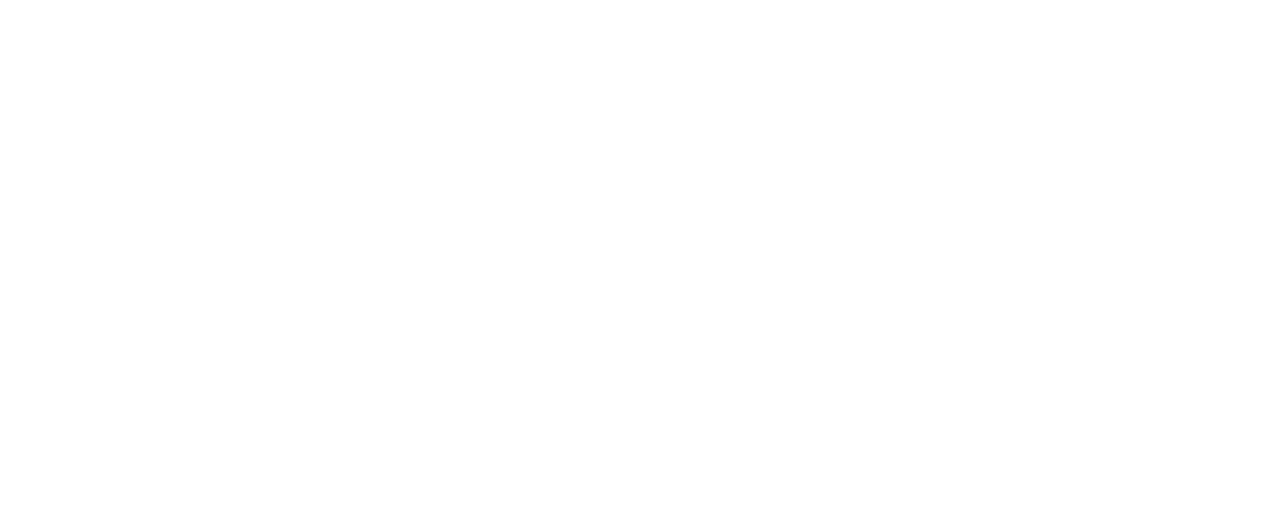
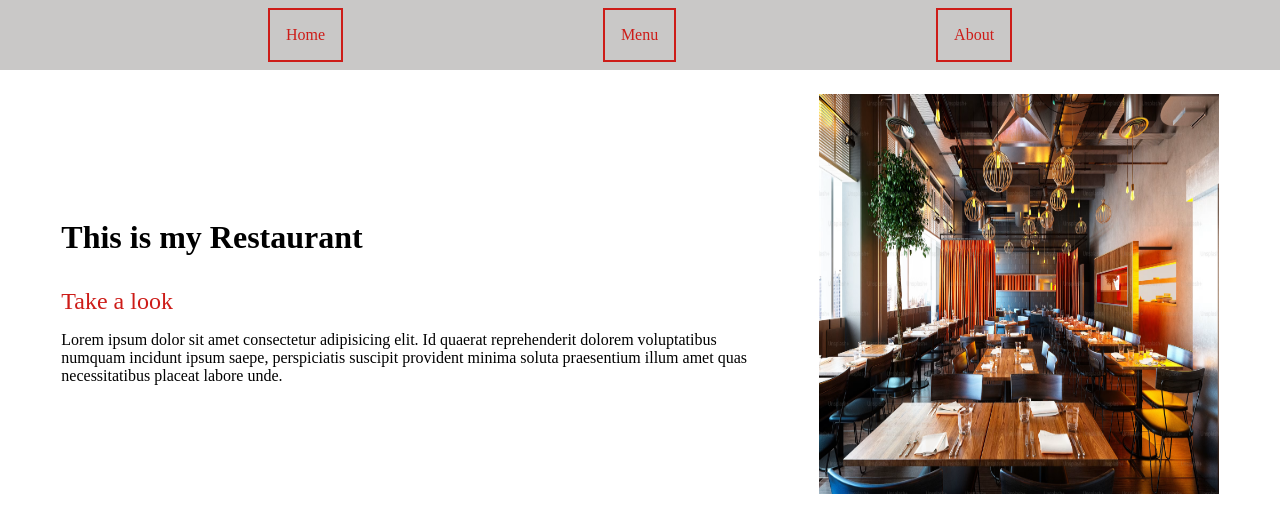
Before and after one commit to Perc2val/restaurant-page, a website built with webpack: page src/template.html in a window 1280 px wide. Built offline with nearby package versions, Linux system fonts and the light colour scheme.

Commit message:
home page done

```diff
--- a/src/index.js
+++ b/src/index.js
@@ -0,0 +1,4 @@
+import "./styles.css";
+import {renderMainPage} from "./mainContentJS.js";
+
+renderMainPage();
--- /dev/null
+++ b/src/mainContentJS.js
@@ -0,0 +1,34 @@
+import restaurantImg from "./pictures/restaurant.png"
+
+
+const renderMainPage = function() {
+    const divContent = document.querySelector(".content")
+    const divMainContent = document.createElement("div");
+    const divMainContentLeft = document.createElement("div");
+    const h3 = document.createElement("h3");
+    const buttonMenu = document.createElement("button");
+    const p = document.createElement("p");
+    const img = document.createElement("img");
+
+    img.src = restaurantImg;
+
+
+    divContent.appendChild(divMainContent);
+    divContent.appendChild(img)
+    divMainContent.appendChild(divMainContentLeft);
+    divMainContentLeft.appendChild(h3);
+    divMainContentLeft.appendChild(buttonMenu);
+    divMainContentLeft.appendChild(p);
+
+    divMainContent.classList.add("mainContent");
+    divMainContentLeft.classList.add("left");
+    img.classList.add("mainPicture");
+
+
+    h3.textContent = "This is my Restaurant";
+    buttonMenu.textContent = "Take a look";
+    p.textContent = "Lorem ipsum dolor sit amet consectetur adipisicing elit. Id quaerat reprehenderit dolorem voluptatibus numquam incidunt ipsum saepe, perspiciatis suscipit provident minima soluta praesentium illum amet quas necessitatibus placeat labore unde."
+
+};
+
+export {renderMainPage, }
--- /dev/null
+++ b/src/styles.css
@@ -0,0 +1,90 @@
+:root {
+    --padding-small: 8px;
+    --padding-medium: 16px;
+    --padding-large: 24px;
+    --padding-extra-large: 32px;
+
+    --margin-small: 8px;
+    --margin-medium: 16px;
+    --margin-large: 24px;
+    --margin-extra-large: 32px;
+
+    --off-white: #F2F0EF;
+    --off-white-gray: #C9C8C7;
+    --off-white-gray-gray: #949392;
+    --off-gray: #66615E;
+
+    --main-color: #38000A;
+    --complementory-main-color: #FFA896;
+    --accent-color: #CD1C18;
+    --complementory-accent-color: #9B1313;
+
+    box-sizing: border-box;
+}
+
+
+
+button, input[type="submit"], input[type="reset"] {
+	background: none;
+	color: inherit;
+	border: none;
+	padding: 0;
+	font: inherit;
+	cursor: pointer;
+	outline: inherit;
+}
+
+
+*{
+    /*border: solid 1px black;*/
+}
+body{
+    margin: 0;
+}
+
+header{
+    overflow: hidden;
+    background-color: var(--off-white-gray);
+}
+nav{
+    padding: var(--padding-small);
+    display: flex;
+    flex-direction: row;
+    align-items: center;
+    justify-content: space-evenly;
+}
+nav > button{
+    padding: var(--padding-medium);
+    font-size: medium;
+    border: solid 2px var(--accent-color);
+    color: var(--accent-color);
+}
+nav > button:hover{
+    border: solid 2px var(--complementory-accent-color);
+    color: var(--complementory-accent-color);
+}
+.content{
+    padding: var(--padding-large);
+    display: flex;
+    justify-content: space-evenly;
+    align-items: center;
+}
+
+.left{
+    display: flex;
+    flex-direction: column;
+    justify-content: center;
+    align-items: flex-start;
+    width: 720px;
+}
+.mainPicture{
+    width: 400px;
+    height: 400px;
+}
+.left > button{
+    font-size: x-large;
+    color: var(--accent-color);
+}
+h3{
+    font-size: xx-large;
+}
--- a/src/template.html
+++ b/src/template.html
@@ -6,6 +6,22 @@
     <title>Document</title>
 </head>
 <body>
-
+    <header>
+        <nav>
+            <button type="button" class="home">Home</button>
+            <button type="button" class="menu">Menu</button>
+            <button type="button" class="about">About</button>
+        </nav>
+    </header>
+    <div id="content" class="content">
+        <!-- <div class="mainContent">
+            <div class="left">
+                <h3>This is my Restaurant</h3>
+                <button>Take a look</button>
+                <p>Lorem ipsum dolor sit amet consectetur adipisicing elit. Id quaerat reprehenderit dolorem voluptatibus numquam incidunt ipsum saepe, perspiciatis suscipit provident minima soluta praesentium illum amet quas necessitatibus placeat labore unde.</p>
+            </div>
+            <img src="./pictures/premium_photo-1661883237884-263e8de8869b.avif" alt="restaurant" class="mainPicture">
+        </div> -->
+    </div>
 </body>
 </html>
```
Also changed, not shown: src/pictures/restaurant.png (added).
